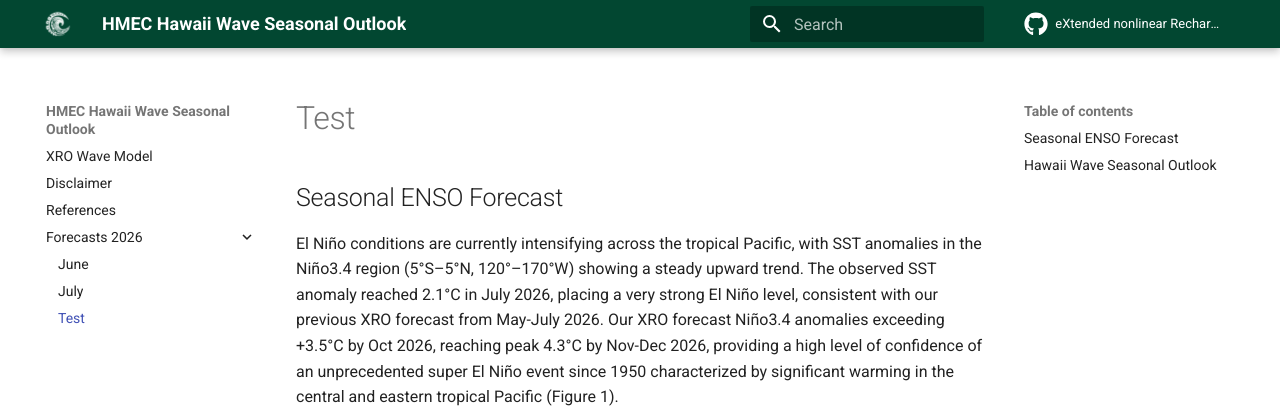
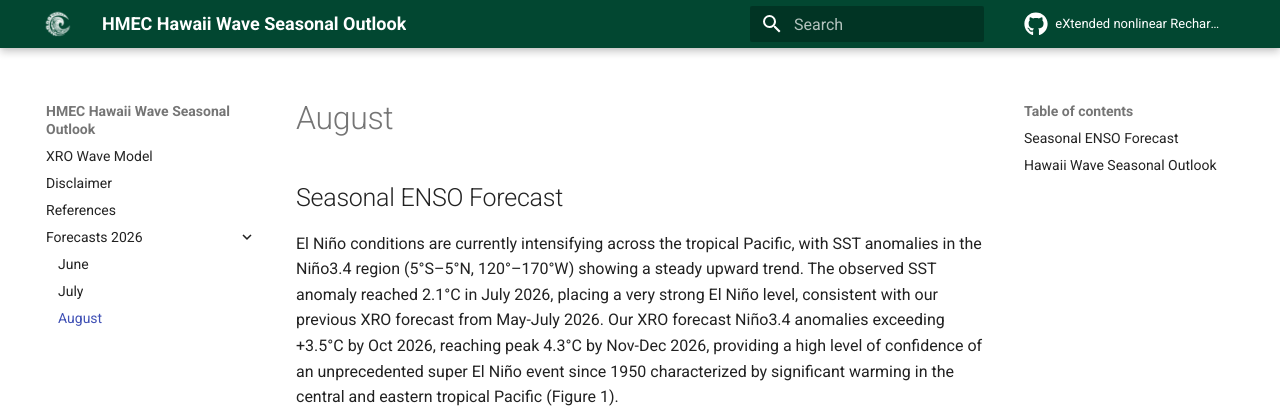
Before and after one commit to HMEC-UH/xro-wave-model, an MkDocs documentation site: the page built from docs/src/2026/august.md, in a window 1280 px wide and 900 px high. Shown: the top 415 px of the window. Built offline with MkDocs 1.6.1 and Material for MkDocs 9.7.7, drawn with Linux system fonts in a browser that asks for light colours; plug-ins that fetch from the network failed and are left out; comment, search, counter and statistics services are not loaded; some of the changed lines change nothing that is shown.

Commit message:
fixed TOC

```diff
--- a/docs/mkdocs.yml
+++ b/docs/mkdocs.yml
@@ -10,7 +10,7 @@ nav:
   - Forecasts 2026:
     - June: 2026/june.md
     - July: 2026/july.md
-    - Test: 2026/august.md
+    - August: 2026/august.md
 
 
 theme:
```
